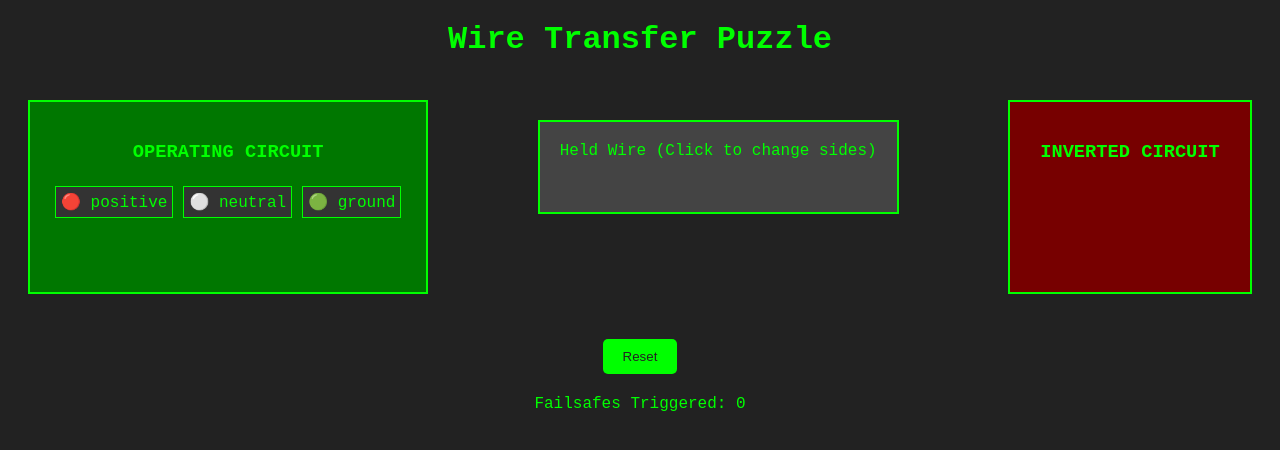
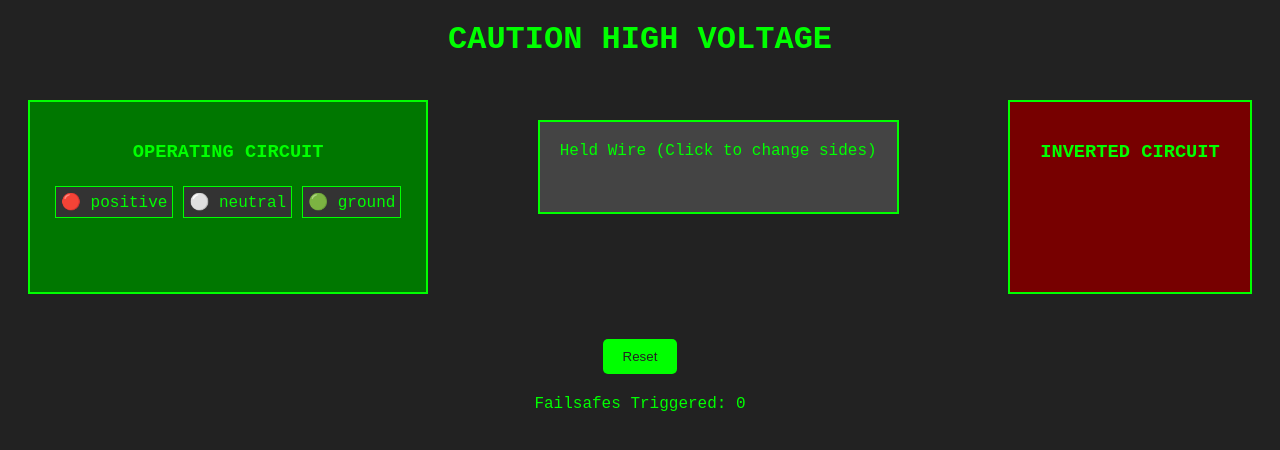
Before and after one commit to s-nelsen/wire-puzzle, a plain HTML site: page index.html in a window 1280 px wide. Drawn offline with Linux system fonts and the light colour scheme.

Commit message:
Update index.html

```diff
--- a/index.html
+++ b/index.html
@@ -68,7 +68,7 @@
     </style>
 </head>
 <body>
-    <h1>Wire Transfer Puzzle</h1>
+    <h1>CAUTION HIGH VOLTAGE   </h1>
     <div class="riverbank">
         <div id="left-bank" class="bank active">
             <h3>OPERATING CIRCUIT</h3>
```
